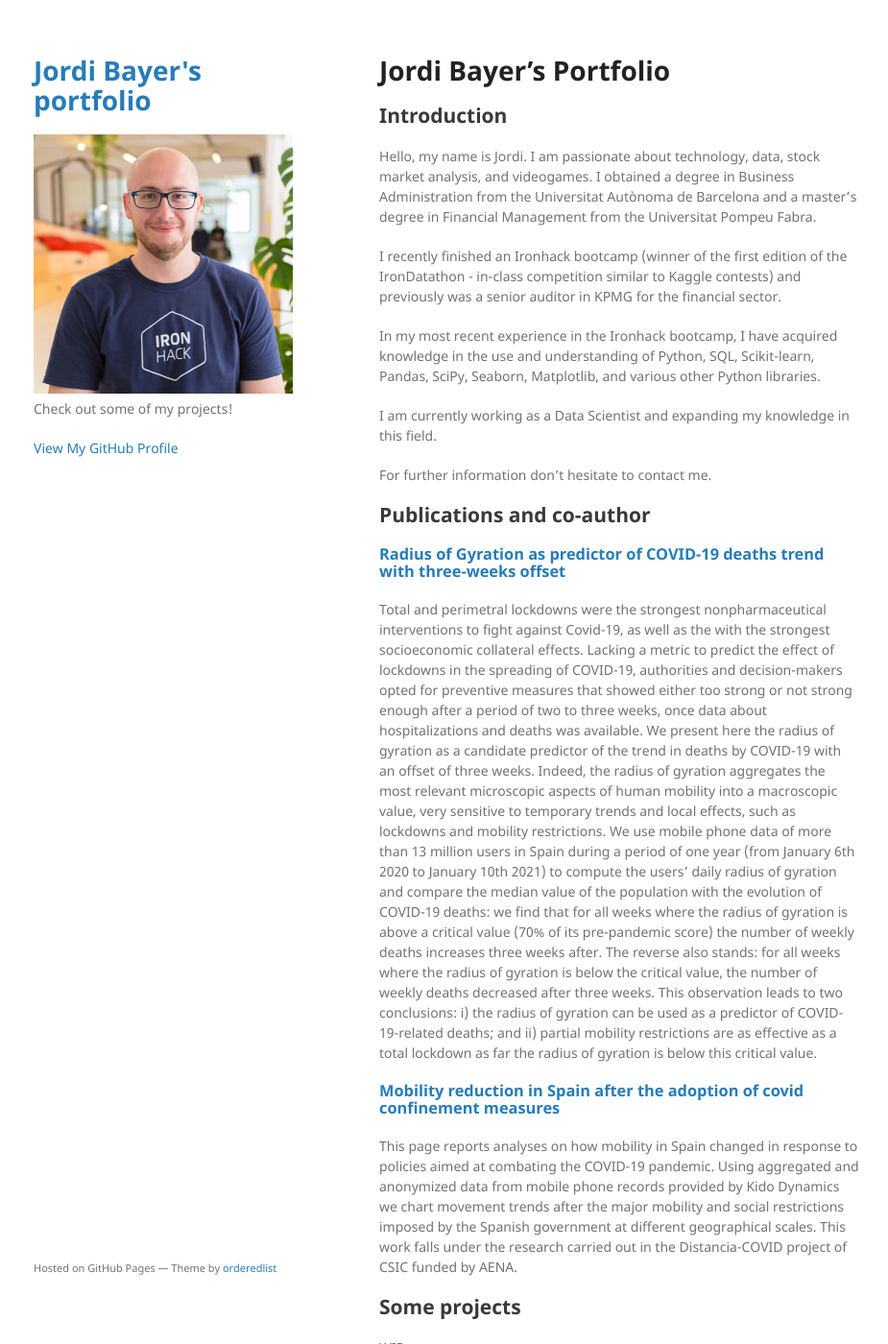
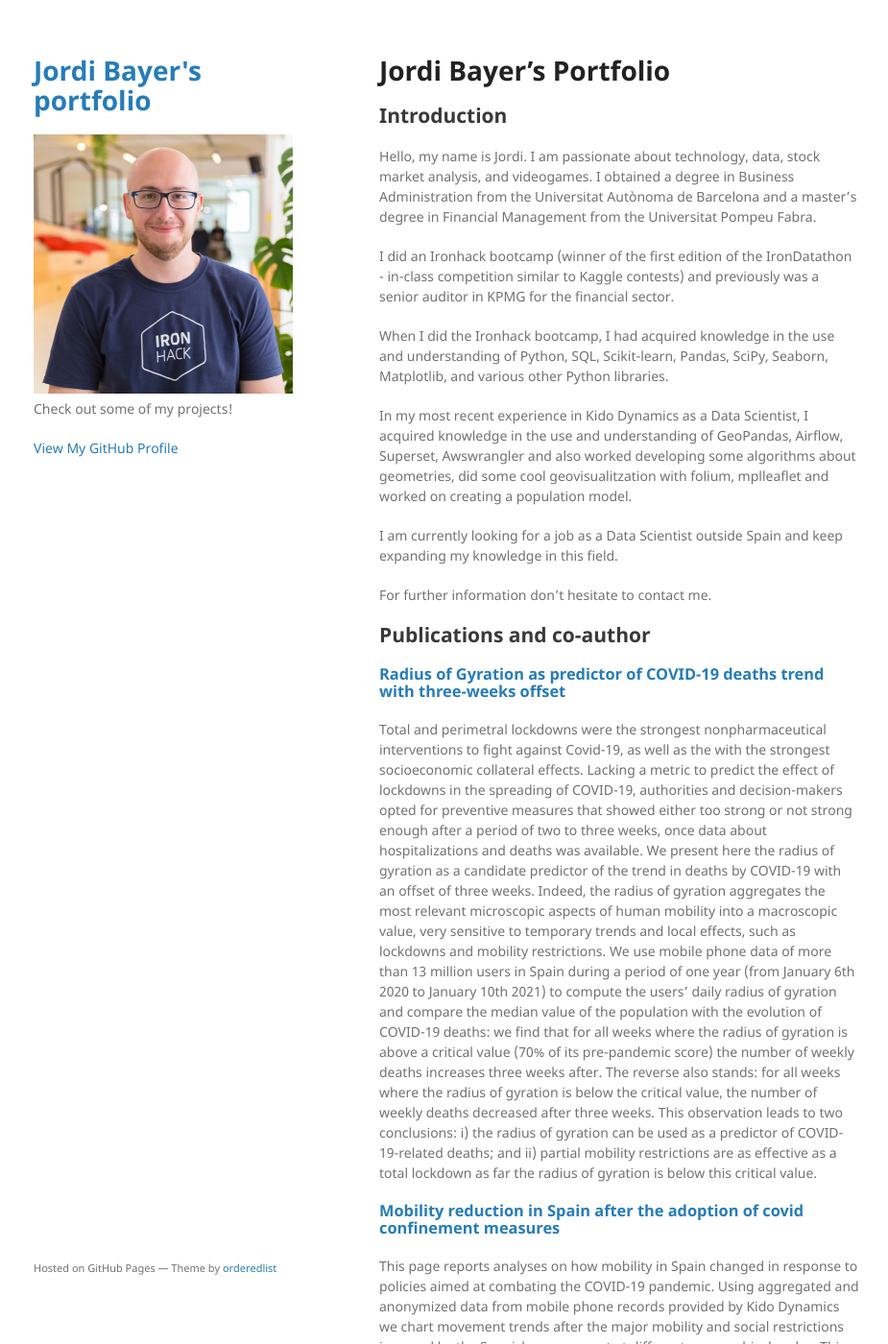
Before and after one commit to jordibayer/jordibayer.github.io, a Jekyll site: the page built from index.md, in a window 1280 px wide and 1400 px high. Shown: the whole window at 96% size, without its empty margins (175-1100 px from the left). Built offline with Jekyll 4.4.1, drawn with Linux system fonts in a browser that asks for light colours; our own code applies the rules of GitHub Pages for plain Markdown files; some of the changed text lies outside the part shown.

Commit message:
added more information about projects and updated personal bio

```diff
--- a/index.md
+++ b/index.md
@@ -4,11 +4,13 @@
 
 Hello, my name is Jordi. I am passionate about technology, data, stock market analysis, and videogames. I obtained a degree in Business Administration from the Universitat Autònoma de Barcelona and a master's degree in Financial Management from the Universitat Pompeu Fabra.
 
-I recently finished an Ironhack bootcamp (winner of the first edition of the IronDatathon - in-class competition similar to Kaggle contests) and previously was a senior auditor in KPMG for the financial sector.
+I did an Ironhack bootcamp (winner of the first edition of the IronDatathon - in-class competition similar to Kaggle contests) and previously was a senior auditor in KPMG for the financial sector.
 
-In my most recent experience in the Ironhack bootcamp, I have acquired knowledge in the use and understanding of Python, SQL, Scikit-learn, Pandas, SciPy, Seaborn, Matplotlib, and various other Python libraries.
+When I did the Ironhack bootcamp, I had acquired knowledge in the use and understanding of Python, SQL, Scikit-learn, Pandas, SciPy, Seaborn, Matplotlib, and various other Python libraries.
 
-I am currently working as a Data Scientist and expanding my knowledge in this field.
+In my most recent experience in Kido Dynamics as a Data Scientist, I acquired knowledge in the use and understanding of GeoPandas, Airflow, Superset, Awswrangler and also worked developing some algorithms about geometries, did some cool geovisualitzation with folium, mplleaflet and worked on creating a population model.
+
+I am currently looking for a job as a Data Scientist outside Spain and keep expanding my knowledge in this field.
 
 For further information don't hesitate to contact me.
 
@@ -22,6 +24,8 @@ Total and perimetral lockdowns were the strongest nonpharmaceutical intervention
 
 This page reports analyses on how mobility in Spain changed in response to policies aimed at combating the COVID-19 pandemic. Using aggregated and anonymized data from mobile phone records provided by Kido Dynamics we chart movement trends after the major mobility and social restrictions imposed by the Spanish government at different geographical scales. This work falls under the research carried out in the Distancia-COVID project of CSIC funded by AENA.
 
-## Some projects
+## Some personal projects
 
-WIP
+### [Backtesting and Quantitave trading stuff](https://github.com/jordibayer/quant-stuff/blob/main/Backtest_strat3.ipynb)
+
+Personal project about learning some of the libraries used in backtesting. Also did some correlation between FED QE, stock price, and inflation.
```
